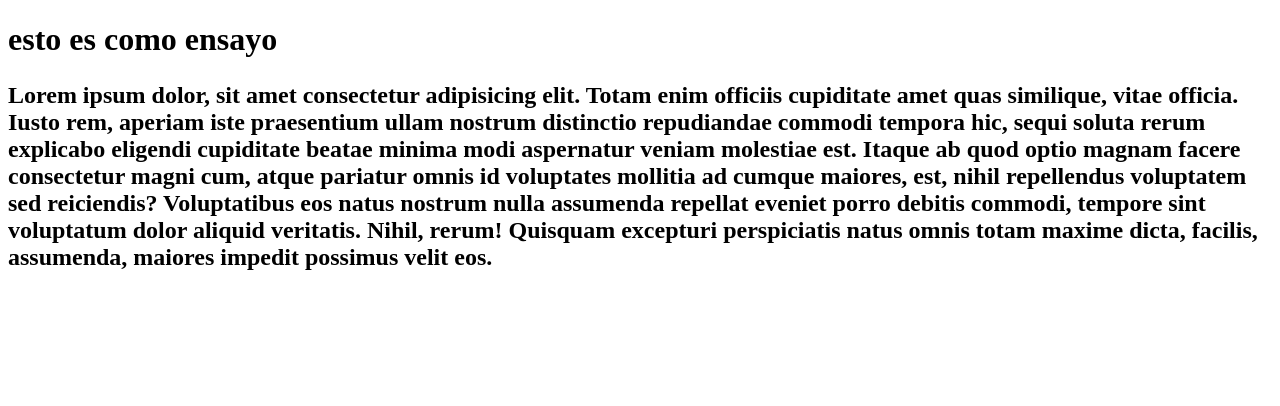
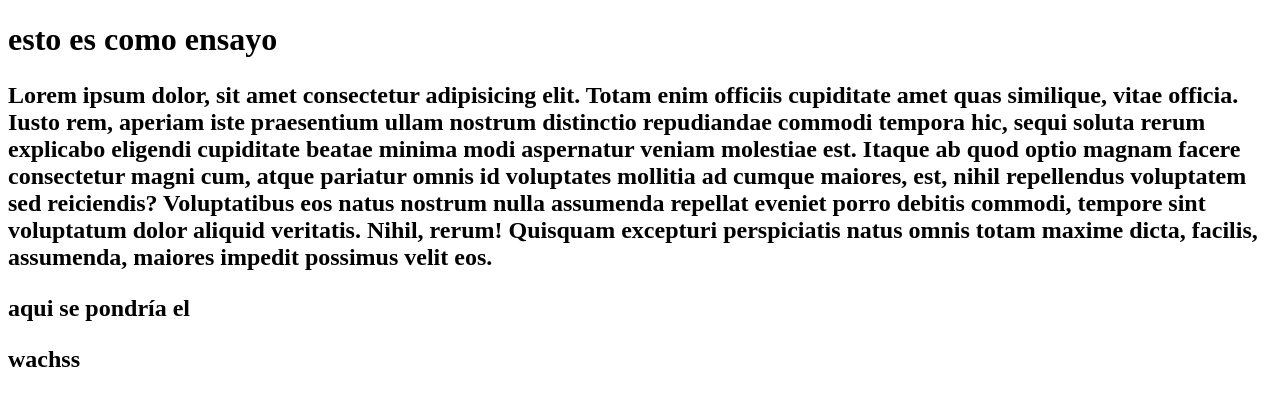
Before and after one commit to lalalamica/lalalamica-works-repository, a plain HTML site: page index.html in a window 1280 px wide. Drawn offline with Linux system fonts and the light colour scheme.

Commit message:
creamos footer en cosita

```diff
--- a/index.html
+++ b/index.html
@@ -23,6 +23,10 @@
         totam maxime dicta, facilis, assumenda, maiores impedit possimus velit
         eos.
       </p>
+      <footer>
+        aqui se pondría el
+        <footer><p>wachss</p></footer>
+      </footer>
     </h2>
   </body>
 </html>
```
